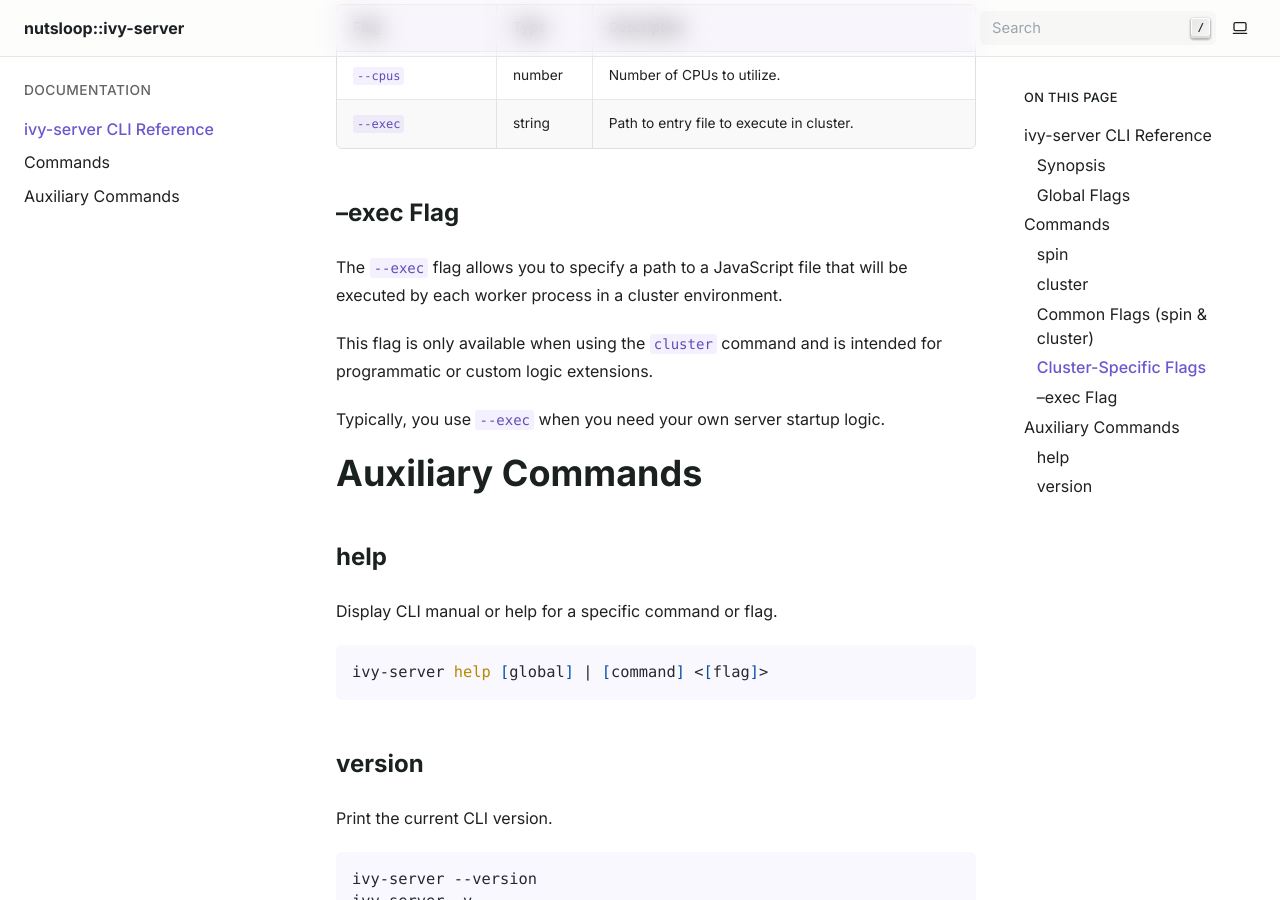
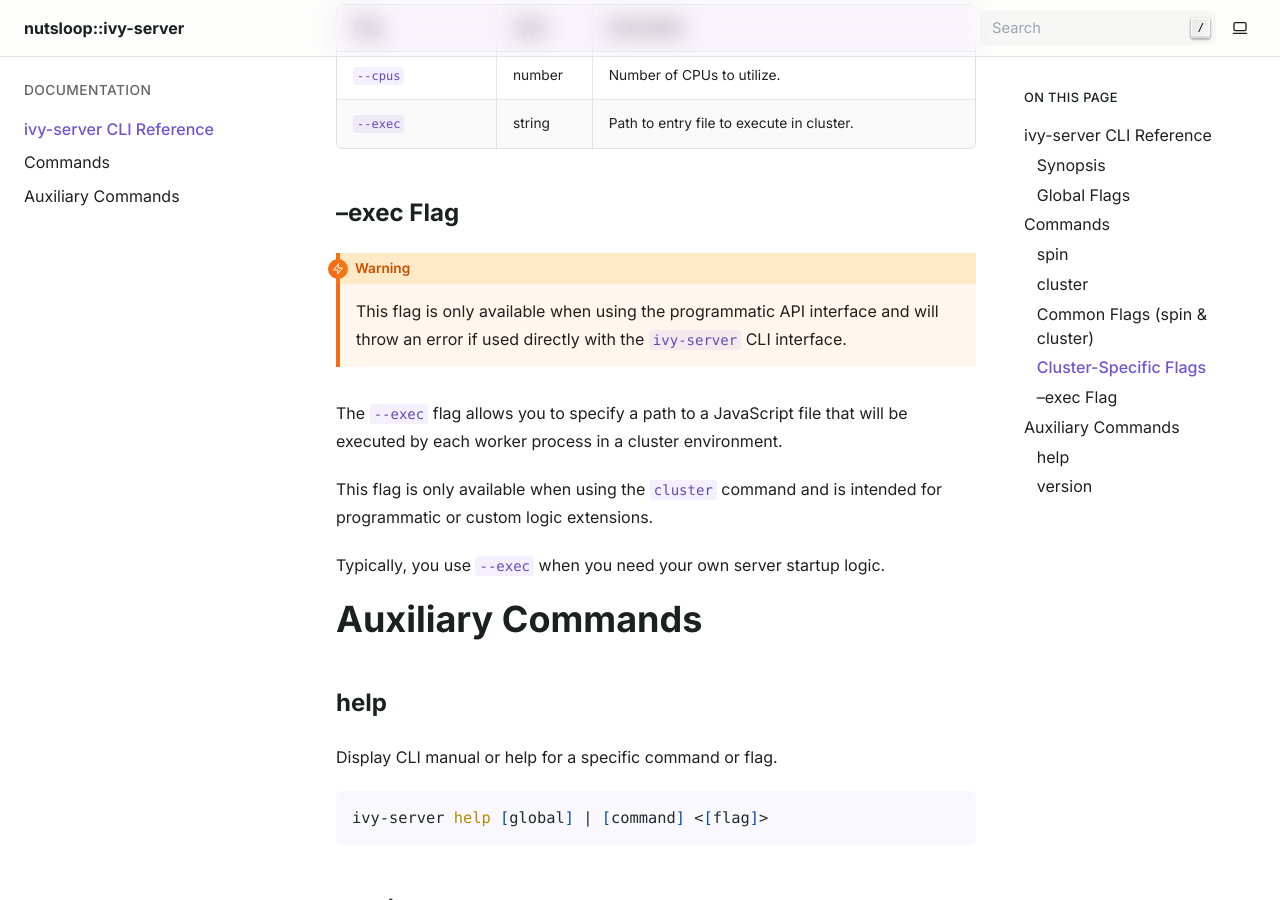
Before and after one commit to nutsloop/ivy-server.js, a Sphinx documentation site: the page built from docs/source/cli.rst, in a window 1280 px wide and 900 px high, scrolled down 2824 px. Built offline with Sphinx 7.4.7, drawn with Linux system fonts in a browser that asks for light colours.

Commit message:
Add warning for --exec flag
Clarify its limitation with the CLI interface.

- Added a warning for the --exec flag usage.
- Specified it works only with the programmatic API.
- Mentioned error when used with `ivy-server` CLI.

```diff
--- a/docs/source/cli.rst
+++ b/docs/source/cli.rst
@@ -153,6 +153,8 @@ These flags apply only when using the ``cluster`` command.
 
 --exec Flag
 -----------
+.. warning::
+   This flag is only available when using the programmatic API interface and will throw an error if used directly with the ``ivy-server`` CLI interface.
 
 The ``--exec`` flag allows you to specify a path to a JavaScript file that will be executed by each worker process in a cluster environment.
 
```
